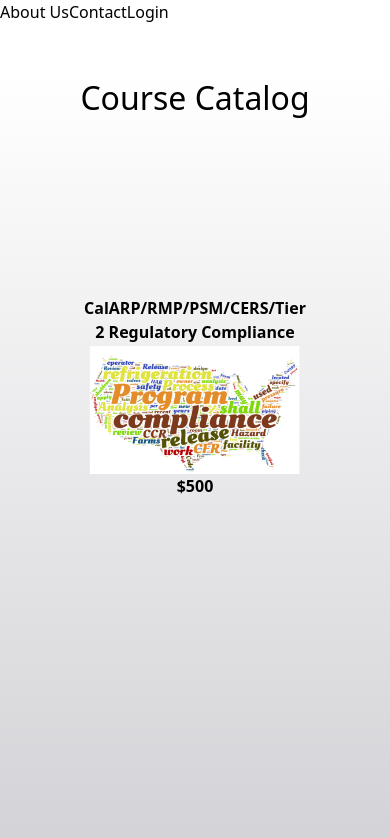
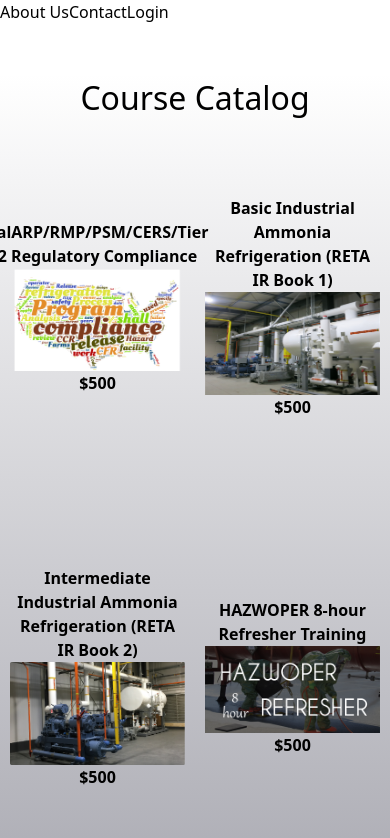
Before and after one commit to CesarMDC4/Vaporware, a React (Vite) app in the folder vite/: page /training/coursecatalog in a window 390 px wide. Shown: the part 1226-2064 px from the top of the page. Built offline with nearby package versions, Linux system fonts and the light colour scheme.

Commit message:
Update index.css

```diff
--- a/vite/src/index.css
+++ b/vite/src/index.css
@@ -44,20 +44,45 @@ ion-icon {
     justify-content: center;
     align-items: center;
     flex-wrap: wrap;
+    margin: 0;
+    padding: 0;
 }
+
+
+
 
 .product {
     border-radius: 15px;
-    width: 400px;
+    max-width: 400px;
     height: 350px;
-    margin: 100px;
+    width: calc(50% - 20px);
+    margin: 10px;
+    box-sizing: border-box;
     display: flex;
     flex-direction: column;
     justify-content: center;
     align-items: center;
+    padding: 0;
 }
 
-.product .description {
+
+/* Takes care of different screens sizes */
+@media screen and (max-width: 800px) {
+
+
+    .products {
+        justify-content: flex-start;
+    }
+
+
+    .product {
+        width: calc(50% - 20px);
+        margin: 10px;
+    }
+}
+
+
+.description {
     text-align: center;
 }
 
```
